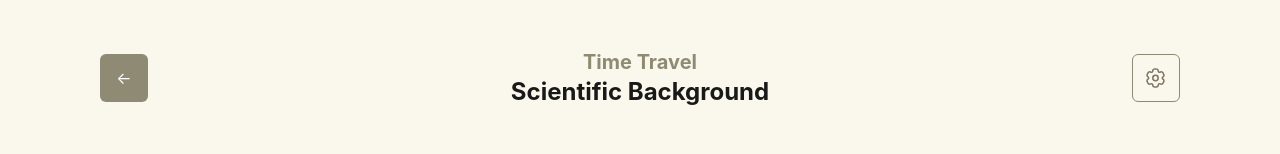
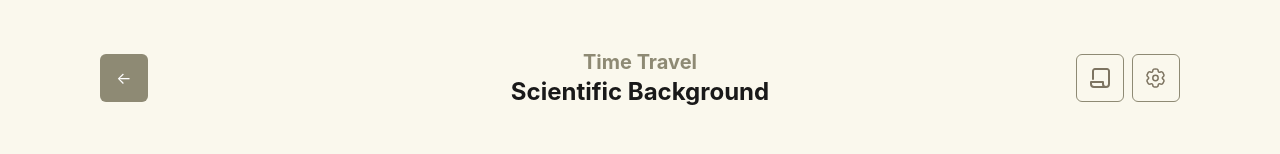
Before and after one commit to gonzaloandresoto/learn-anything, a React (Create React App) app in the folder client/: page /deep-dive in a window 1280 px wide. Shown: the top 154 px of the page. Built offline with nearby package versions, Linux system fonts and the light colour scheme; no server answers; the HTML template or start-up script is replaced by a standard one.

Commit message:
table of contents ui

```diff
--- a/client/src/components/deepdive/Header.jsx
+++ b/client/src/components/deepdive/Header.jsx
@@ -1,15 +1,22 @@
-import React from 'react';
+import React, { useState } from 'react';
 import { useNavigate } from 'react-router-dom';
 import Settings from '../../assets/settings.svg';
+import Table from '../../assets/table.svg';
+import TableofContentsDropdown from './TableofContentsDropdown';
 
 function Header() {
+  const [showTableContents, setShowTableContents] = useState(false);
   const navigate = useNavigate();
+  const handleTableContents = () => {
+    setShowTableContents(!showTableContents);
+  };
 
   const handleBack = () => {
     navigate('/home');
   };
   return (
     <div className='max-w-[1080px] w-full h-max flex flex-row items-center justify-between py-4'>
+      <div className='flex w-[200px] h-max justify-start'>
         <div className='flex w-[48px] h-[48px] bg-primary-tan rounded-md overflow-hidden'>
           <button
             onClick={handleBack}
@@ -18,18 +25,34 @@ function Header() {
             ←
           </button>
         </div>
+      </div>
+
       <div className='flex flex-col items-center'>
         <p className='text-xl text-primary-tan font-bold'>Time Travel</p>
         <p className='text-2xl text-primary-black font-bold'>
           Scientific Background
         </p>
       </div>
+      <div className='w-[200px] h-max flex gap-2 justify-end'>
+        <div className='relative flex justify-end'>
+          <div className='flex w-[48px] h-[48px] bg-tertiary-tan border border-primary-tan text-primary-tan rounded-md overflow-hidden'>
+            <button
+              onClick={handleTableContents}
+              className='w-full h-full flex items-center justify-center'
+            >
+              <img src={Table} />
+            </button>
+          </div>
+          {showTableContents && <TableofContentsDropdown />}
+        </div>
+
         <div className='flex w-[48px] h-[48px] bg-tertiary-tan border border-primary-tan text-primary-tan rounded-md overflow-hidden'>
           <button className='w-full h-full flex items-center justify-center'>
             <img src={Settings} />
           </button>
         </div>
       </div>
+    </div>
   );
 }
 
--- /dev/null
+++ b/client/src/components/deepdive/TableofContentsDropdown.jsx
@@ -0,0 +1,26 @@
+import React from 'react';
+import useTopicContext from '../../useTopicContext';
+
+function TableofContentsDropdown() {
+  const { courseData } = useTopicContext();
+
+  return (
+    <div className='absolute mt-[56px] flex flex-col px-1 py-2 bg-white w-[max] rounded-lg shadow-md z-10 cursor-pointer'>
+      <div className='px-5 py-2'>
+        <p className='text-lg text-primary-tan font-bold'>Table of Contents</p>
+      </div>
+
+      {courseData &&
+        courseData.topics.map((topic, index) => (
+          <button
+            key={index}
+            className=' w-full px-6 py-2 bg-white hover:bg-tertiary-tan text-left text-primary-black font-medium whitespace-nowrap'
+          >
+            <p>{topic.unit}</p>
+          </button>
+        ))}
+    </div>
+  );
+}
+
+export default TableofContentsDropdown;
```
Also changed, not shown: client/src/assets/table.svg (added). Lines whose indentation alone changed are shown as unchanged.
